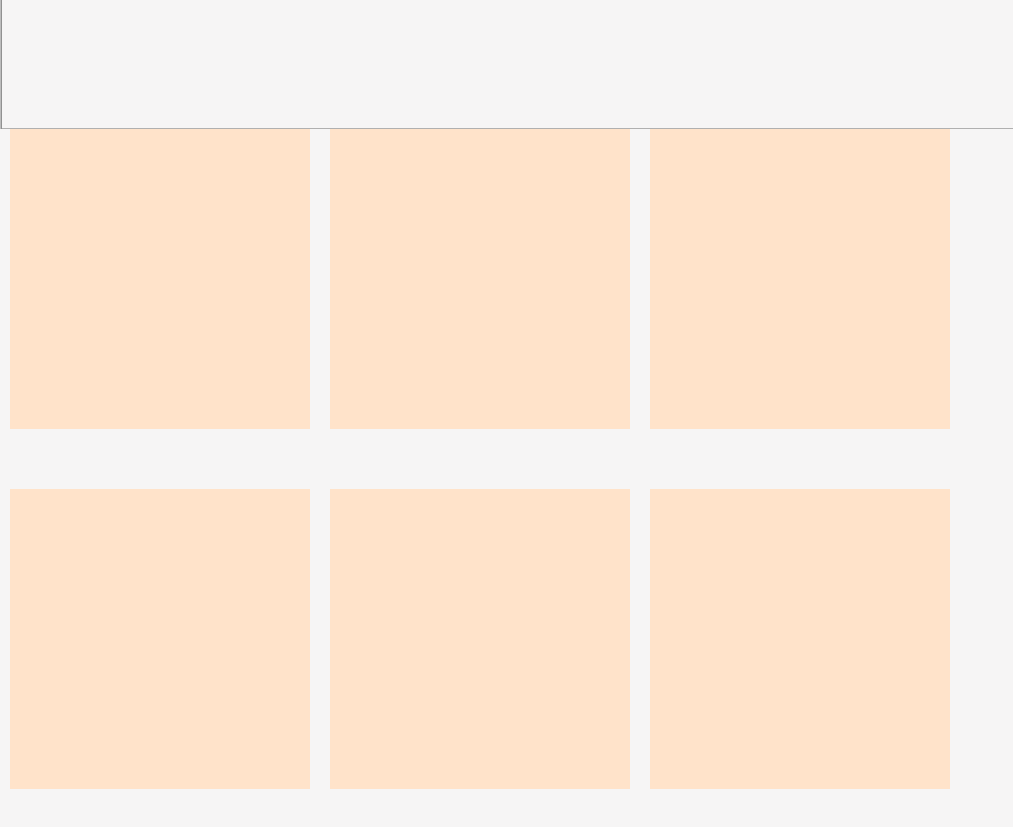
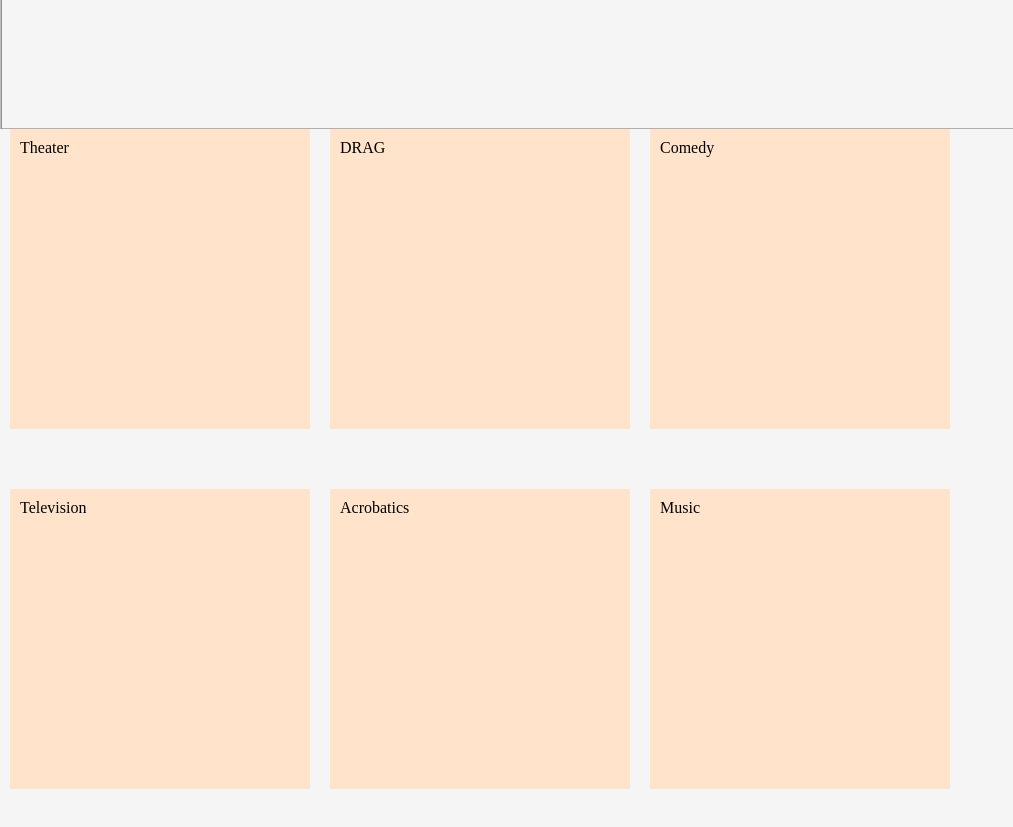
Before and after one commit to mzaret-star/mo-s26-finalProject, a plain HTML site: page index.html in a window 1280 px wide. Shown: the part 1680-2507 px from the top of the page, without its empty margins (0-1013 px from the left). Drawn offline with Linux system fonts and the light colour scheme.

Commit message:
card-names

```diff
--- a/index.html
+++ b/index.html
@@ -40,12 +40,12 @@
 
     <section class="services">
       <div class="card-container">
-        <div class="card"></div>
-        <div class="card"></div>
-        <div class="card"></div>
-        <div class="card"></div>
-        <div class="card"></div>
-        <div class="card"></div>
+        <div class="card">Theater</div>
+        <div class="card">DRAG</div>
+        <div class="card">Comedy</div>
+        <div class="card">Television</div>
+        <div class="card">Acrobatics</div>
+        <div class="card">Music</div>
       </div>
 
       <div class="description"></div>
```
